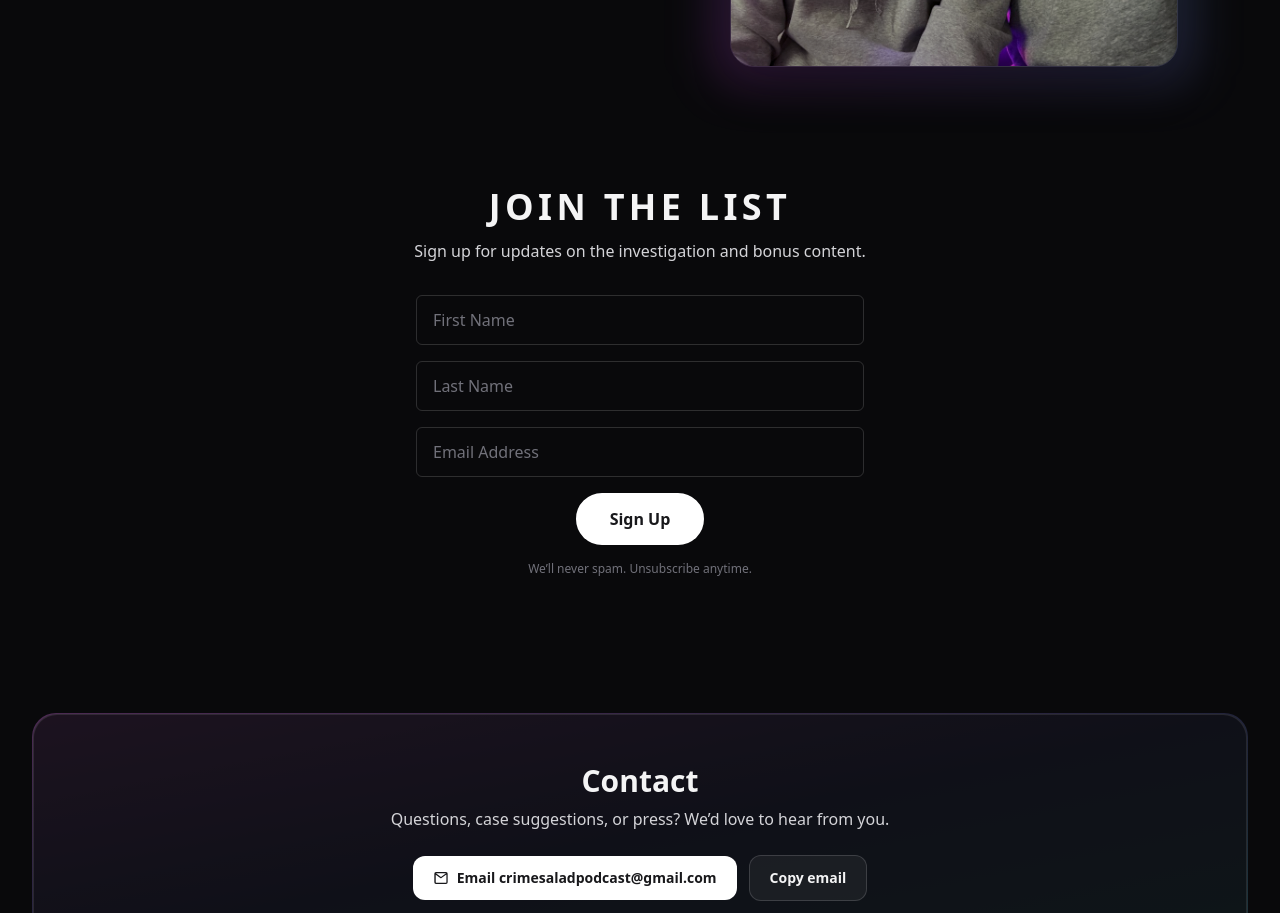
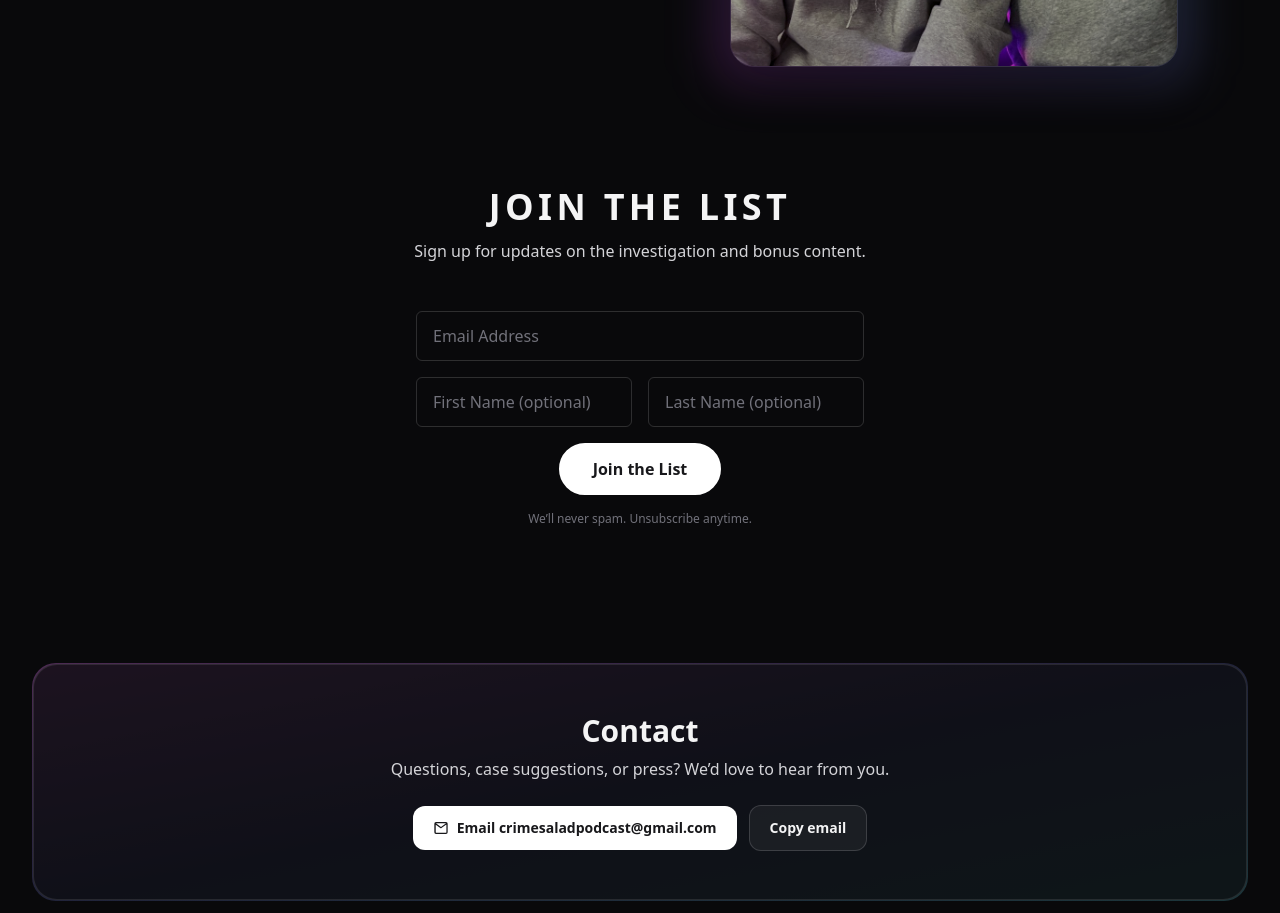
Before and after one commit to rickyplum/crime-salad-landing, a React (Create React App) app: page / in a window 1280 px wide. Shown: the part 1240-2153 px from the top of the page. Built offline with nearby package versions, Linux system fonts and the light colour scheme.

Commit message:
feat: update copy / Mailchimp form

```diff
--- a/src/App.js
+++ b/src/App.js
@@ -1,7 +1,6 @@
-import React, { useState } from "react";
+import React from "react";
 
 // Crime Salad — Clean, Fancy + Spotify Embed + Press Marquee + Flickering Art (CRA + Tailwind)
-// Paste this whole file into src/App.js
 
 const LINKS = {
   APPLE: "https://podcasts.apple.com/us/podcast/crime-salad/id1457141569",
@@ -15,11 +14,11 @@ const LINKS = {
 
 // Inline image data URI. Leave empty to use /hosts-banner.jpg from public/
 const HOSTS_BANNER = "";
-const HOSTS_PUBLIC = `${process.env.PUBLIC_URL || ''}/hosts-banner.jpg`;
-const HOSTS_PUBLIC_ALT = `${process.env.PUBLIC_URL || ''}/hosts.jpg`;
-
+const HOSTS_PUBLIC = `${process.env.PUBLIC_URL || ""}/hosts-banner.jpg`;
+const HOSTS_PUBLIC_ALT = `${process.env.PUBLIC_URL || ""}/hosts.jpg`;
 
 const CONTACT_EMAIL = "crimesaladpodcast@gmail.com";
+
 function SpotifyPlayer({ showId, episodeId }) {
   const src = `https://open.spotify.com/embed/${episodeId ? `episode/${episodeId}` : `show/${showId}`}?utm_source=generator&theme=0`;
   return (
@@ -37,38 +36,6 @@ function SpotifyPlayer({ showId, episodeId }) {
 }
 
 export default function App() {
-  const [firstName, setFirstName] = useState('');
-  const [lastName, setLastName]   = useState('');
-  const [email, setEmail]         = useState('');
-  const [loading, setLoading]     = useState(false);
-  const [message, setMessage]     = useState(null);
-
-  async function handleJoin(e) {
-    e.preventDefault();
-    if (!email || !/@/.test(email)) {
-      setMessage({ type: 'error', text: 'Please enter a valid email.' });
-      return;
-    }
-    setLoading(true);
-    setMessage(null);
-
-    try {
-      const subject = 'Join the List signup';
-      const body = `Please add me to the list. Name: ${firstName} ${lastName} Email: ${email}`;
-      const mailto = `mailto:${CONTACT_EMAIL}?subject=${encodeURIComponent(subject)}&body=${encodeURIComponent(body)}`;
-
-      // Trigger the user's email client
-      window.location.href = mailto;
-
-      setMessage({ type: 'success', text: 'Opening your email app… if nothing opens, email us directly at ' + CONTACT_EMAIL + '.' });
-      setFirstName(''); setLastName(''); setEmail('');
-    } catch (err) {
-      setMessage({ type: 'error', text: 'Could not open your mail app. Please email us directly at ' + CONTACT_EMAIL + '.' });
-    } finally {
-      setLoading(false);
-    }
-  }
-
   return (
     <div className="min-h-screen bg-zinc-950 text-zinc-100 selection:bg-fuchsia-400/30">
       {/* ===== Background Orbs / Glow ===== */}
@@ -88,7 +55,6 @@ export default function App() {
 
           {/* Center: Nav */}
           <nav className="hidden md:flex justify-center items-center gap-8 text-sm text-zinc-300">
-            {/* Removed Listen */}
             <a href="#join-the-list" className="hover:text-white">Join the List</a>
             <a href={"mailto:" + CONTACT_EMAIL} className="hover:text-white">Contact</a>
           </nav>
@@ -113,7 +79,7 @@ export default function App() {
         </div>
       </header>
 
-      {/* ===== Global styles for flicker/glint + hero line fade ===== */}
+      {/* ===== Global styles ===== */}
       <style>{`
         @keyframes flicker {
           0%{opacity:.9;filter:brightness(1.05)}2%{opacity:.15;filter:brightness(.9)}
@@ -144,9 +110,9 @@ export default function App() {
           <div>
             <p className="text-xs uppercase tracking-[0.22em] text-zinc-400">True Crime Podcast</p>
             <h1 className="mt-3 text-4xl sm:text-5xl md:text-6xl font-extrabold leading-[1.1]">
-              <span className="bg-gradient-to-r from-fuchsia-300 via-violet-200 to-cyan-200 bg-clip-text text-transparent block fade-line mb-1.5 sm:mb-2 last:mb-0" style={{animationDelay:'0s'}}>Bite sized.</span>
-              <span className="bg-gradient-to-r from-fuchsia-300 via-violet-200 to-cyan-200 bg-clip-text text-transparent block fade-line mb-1.5 sm:mb-2 last:mb-0" style={{animationDelay:'.12s'}}>True Crime.</span>
-              <span className="bg-gradient-to-r from-fuchsia-300 via-violet-200 to-cyan-200 bg-clip-text text-transparent block fade-line mb-1.5 sm:mb-2 last:mb-0" style={{animationDelay:'.24s'}}>Weekly.</span>
+              <span className="bg-gradient-to-r from-fuchsia-300 via-violet-200 to-cyan-200 bg-clip-text text-transparent block fade-line mb-1.5 sm:mb-2 last:mb-0" style={{ animationDelay: "0s" }}>Bite sized.</span>
+              <span className="bg-gradient-to-r from-fuchsia-300 via-violet-200 to-cyan-200 bg-clip-text text-transparent block fade-line mb-1.5 sm:mb-2 last:mb-0" style={{ animationDelay: ".12s" }}>True Crime.</span>
+              <span className="bg-gradient-to-r from-fuchsia-300 via-violet-200 to-cyan-200 bg-clip-text text-transparent block fade-line mb-1.5 sm:mb-2 last:mb-0" style={{ animationDelay: ".24s" }}>Weekly.</span>
             </h1>
             <p className="mt-4 text-lg text-zinc-300 max-w-xl">
               Real cases told with empathy and rigor — hosted by Ashley and Ricky.
@@ -154,10 +120,7 @@ export default function App() {
 
             {/* Listen CTAs */}
             <div id="listen" className="mt-7 flex flex-wrap gap-3">
-              <a
-                className="group inline-flex items-center gap-2 rounded-xl bg-white text-zinc-900 px-4 py-2 font-medium shadow hover:bg-zinc-200 focus:outline-none focus:ring-2 focus:ring-white/30"
-                href={LINKS?.SPOTIFY ?? "#"}
-              >
+              <a className="group inline-flex items-center gap-2 rounded-xl bg-white text-zinc-900 px-4 py-2 font-medium shadow hover:bg-zinc-200 focus:outline-none focus:ring-2 focus:ring-white/30" href={LINKS?.SPOTIFY ?? "#"}>
                 <svg viewBox="0 0 24 24" className="h-4 w-4" fill="currentColor"><path d="M12 1.5A10.5 10.5 0 1 0 22.5 12 10.512 10.512 0 0 0 12 1.5Zm4.58 15.16a.75.75 0 0 1-1.04.22 9.7 9.7 0 0 0-7.58-.9.75.75 0 0 1-.42-1.44 11.2 11.2 0 0 1 8.76 1.02.75.75 0 0 1 .28 1.1Zm1.4-3.07a.94.94 0 0 1-1.3.32 11.86 11.86 0 0 0-9.36-1.25.93.93 0 0 1-.46-1.81 13.73 13.73 0 0 1 10.86 1.45.93.93 0 0 1 .26 1.29Zm.14-3a1.11 1.11 0 0 1-1.55.39 14.86 14.86 0 0 0-11.73-1.5 1.11 1.11 0 0 1-.65-2.12 17.06 17.06 0 0 1 13.45 1.72 1.12 1.12 0 0 1 .48 1.51Z"/></svg>
                 Listen on Spotify
               </a>
@@ -188,7 +151,7 @@ export default function App() {
                   <rect x="3" y="3" width="4" height="18" rx="1.2" />
                   <circle cx="16" cy="10" r="6" />
                 </svg>
-                Ad‑Free on Patreon
+                Ad-Free on Patreon
               </a>
             </div>
 
@@ -208,7 +171,7 @@ export default function App() {
             </div>
           </div>
 
-          {/* Artwork Card with Flicker/Glint */}
+          {/* Artwork Card */}
           <div>
             <div className="relative mx-auto w-full max-w-md">
               <div className="absolute -inset-6 rounded-[2rem] bg-gradient-to-br from-fuchsia-400/20 via-indigo-400/20 to-cyan-300/20 blur-2xl" />
@@ -219,7 +182,6 @@ export default function App() {
                     alt="Crime Salad Artwork"
                     className="h-full w-full object-cover object-center"
                   />
-                  {/* Flicker overlay */}
                   <div
                     className="pointer-events-none absolute inset-0 rounded-xl cs-flicker"
                     style={{
@@ -229,7 +191,6 @@ export default function App() {
                       opacity: 0.9,
                     }}
                   />
-                  {/* Moving glint */}
                   <div className="pointer-events-none absolute -inset-6 overflow-hidden">
                     <div
                       className="cs-glint absolute top-0 left-0 h-[200%] w-[35%]"
@@ -276,13 +237,16 @@ export default function App() {
                   style={{ filter: "contrast(1.08) saturate(1.1)" }}
                   onError={(e) => {
                     const el = e.currentTarget;
-                    if (!el.dataset.fallbackTried) { el.dataset.fallbackTried = '1'; el.src = HOSTS_PUBLIC_ALT; return; }
-                    el.onerror = null; el.src = "https://images.unsplash.com/photo-1516321318423-f06f85e504b3?q=80&w=1600&auto=format&fit=crop";
+                    if (!el.dataset.fallbackTried) {
+                      el.dataset.fallbackTried = "1";
+                      el.src = HOSTS_PUBLIC_ALT;
+                      return;
+                    }
+                    el.onerror = null;
+                    el.src = "https://images.unsplash.com/photo-1516321318423-f06f85e504b3?q=80&w=1600&auto=format&fit=crop";
                   }}
                 />
-                {/* Edge glow (keeps subjects crisp) */}
                 <div className="edge-fringe absolute inset-0 rounded-3xl" />
-                {/* Subtle scanlines */}
                 <div className="scanlines absolute inset-0" />
                 <div className="absolute inset-0 bg-gradient-to-tr from-fuchsia-500/20 via-indigo-500/15 to-cyan-400/20 mix-blend-soft-light" />
                 <div className="pointer-events-none absolute inset-0 shadow-[inset_0_-120px_200px_rgba(0,0,0,0.45)]" />
@@ -290,25 +254,67 @@ export default function App() {
             </div>
           </div>
         </div>
-      </section><section id="join-the-list" className="mx-auto max-w-7xl px-4 sm:px-6 lg:px-8 pb-20">
+      </section>
+
+      {/* ===== Join the List (Mailchimp) ===== */}
+      <section id="join-the-list" className="mx-auto max-w-7xl px-4 sm:px-6 lg:px-8 pb-20">
         <div className="mx-auto max-w-3xl text-center py-10 md:py-14">
           <h3 className="text-3xl md:text-4xl font-extrabold tracking-[0.12em] uppercase">Join the List</h3>
           <p className="mt-3 text-zinc-300">Sign up for updates on the investigation and bonus content.</p>
 
-          <form className="mt-8 space-y-4 max-w-md mx-auto" onSubmit={handleJoin}>
-            <input type="text" placeholder="First Name" className="w-full rounded-md border border-white/15 bg-transparent px-4 py-3 text-base placeholder:text-zinc-500 focus:outline-none focus:ring-2 focus:ring-white/20" value={firstName} onChange={(e)=>setFirstName(e.target.value)} />
-            <input type="text" placeholder="Last Name" className="w-full rounded-md border border-white/15 bg-transparent px-4 py-3 text-base placeholder:text-zinc-500 focus:outline-none focus:ring-2 focus:ring-white/20" value={lastName} onChange={(e)=>setLastName(e.target.value)} />
-            <input type="email" placeholder="Email Address" className="w-full rounded-md border border-white/15 bg-transparent px-4 py-3 text-base placeholder:text-zinc-500 focus:outline-none focus:ring-2 focus:ring-white/20" value={email} onChange={(e)=>setEmail(e.target.value)} required />
-            <button type="submit" disabled={loading} className="mx-auto inline-flex items-center justify-center rounded-full border-2 border-white bg-white px-8 py-3 font-semibold text-zinc-900 hover:bg-zinc-100 focus:outline-none focus:ring-2 focus:ring-white/30 disabled:opacity-60 disabled:cursor-not-allowed">{loading ? 'Joining…' : 'Sign Up'}</button>
-            {message && (
-              <p className={`text-sm ${message.type==='success' ? 'text-emerald-400' : 'text-rose-400'}`}>{message.text}</p>
-            )}
+          <form
+            action="https://crimesaladpodcast.us1.list-manage.com/subscribe/post?u=cc67224c1a30078239b64e0d3&id=466ab65f6a&f_id=00c2c3e1f0"
+            method="post"
+            target="_blank"
+            noValidate
+            className="mt-8 space-y-4 max-w-md mx-auto"
+          >
+            <label htmlFor="mce-EMAIL" className="sr-only">Email Address</label>
+            <input
+              type="email"
+              name="EMAIL"
+              id="mce-EMAIL"
+              required
+              placeholder="Email Address"
+              className="w-full rounded-md border border-white/15 bg-transparent px-4 py-3 text-base placeholder:text-zinc-500 focus:outline-none focus:ring-2 focus:ring-white/20"
+            />
+
+            <div className="grid grid-cols-1 sm:grid-cols-2 gap-4">
+              <input
+                type="text"
+                name="FNAME"
+                id="mce-FNAME"
+                placeholder="First Name (optional)"
+                className="w-full rounded-md border border-white/15 bg-transparent px-4 py-3 text-base placeholder:text-zinc-500 focus:outline-none focus:ring-2 focus:ring-white/20"
+              />
+              <input
+                type="text"
+                name="LNAME"
+                id="mce-LNAME"
+                placeholder="Last Name (optional)"
+                className="w-full rounded-md border border-white/15 bg-transparent px-4 py-3 text-base placeholder:text-zinc-500 focus:outline-none focus:ring-2 focus:ring-white/20"
+              />
+            </div>
+
+            {/* Honeypot */}
+            <div style={{ position: "absolute", left: "-5000px" }} aria-hidden="true">
+              <input type="text" name="b_cc67224c1a30078239b64e0d3_466ab65f6a" tabIndex={-1} defaultValue="" />
+            </div>
+
+            <button
+              type="submit"
+              name="subscribe"
+              id="mc-embedded-subscribe"
+              className="mx-auto inline-flex items-center justify-center rounded-full border-2 border-white bg-white px-8 py-3 font-semibold text-zinc-900 hover:bg-zinc-100 focus:outline-none focus:ring-2 focus:ring-white/30"
+            >
+              Join the List
+            </button>
+
             <p className="text-xs text-zinc-500">We’ll never spam. Unsubscribe anytime.</p>
           </form>
         </div>
       </section>
 
-      {/* ===== Footer ===== */}
       {/* ===== Contact ===== */}
       <section id="contact" className="mx-auto max-w-7xl px-4 sm:px-6 lg:px-8 pb-20">
         <div className="p-[1px] rounded-3xl bg-gradient-to-br from-fuchsia-400/30 via-indigo-400/20 to-cyan-300/20">
@@ -320,7 +326,11 @@ export default function App() {
                 <svg viewBox="0 0 24 24" className="h-4 w-4" fill="currentColor" aria-hidden="true"><path d="M2 5.5A2.5 2.5 0 0 1 4.5 3h15A2.5 2.5 0 0 1 22 5.5v13a2.5 2.5 0 0 1-2.5 2.5h-15A2.5 2.5 0 0 1 2 18.5v-13Zm2.4-.5 7.6 5.4L19.6 5H4.4Zm15.1 2.2-6.8 4.9a1.5 1.5 0 0 1-1.8 0L4.1 7.2V18.5c0 .28.22.5.5.5h15a.5.5 0 0 0 .5-.5V7.2Z"/></svg>
                 Email {CONTACT_EMAIL}
               </a>
-              <button type="button" onClick={() => navigator.clipboard && navigator.clipboard.writeText(CONTACT_EMAIL)} className="inline-flex items-center gap-2 rounded-xl border border-white/15 bg-white/5 px-5 py-3 text-sm font-semibold hover:bg-white/10 focus:outline-none focus:ring-2 focus:ring-white/20">
+              <button
+                type="button"
+                onClick={() => navigator.clipboard && navigator.clipboard.writeText(CONTACT_EMAIL)}
+                className="inline-flex items-center gap-2 rounded-xl border border-white/15 bg-white/5 px-5 py-3 text-sm font-semibold hover:bg-white/10 focus:outline-none focus:ring-2 focus:ring-white/20"
+              >
                 Copy email
               </button>
             </div>
@@ -328,6 +338,7 @@ export default function App() {
         </div>
       </section>
 
+      {/* ===== Footer ===== */}
       <footer className="border-t border-white/10">
         <div className="mx-auto max-w-7xl px-4 sm:px-6 lg:px-8 py-12 grid md:grid-cols-4 gap-10 text-sm">
           <div className="md:col-span-2">
--- a/src/index.css
+++ b/src/index.css
@@ -545,6 +545,18 @@ video {
   display: none;
 }
 
+.sr-only {
+  position: absolute;
+  width: 1px;
+  height: 1px;
+  padding: 0;
+  margin: -1px;
+  overflow: hidden;
+  clip: rect(0, 0, 0, 0);
+  white-space: nowrap;
+  border-width: 0;
+}
+
 .pointer-events-none {
   pointer-events: none;
 }
@@ -774,6 +786,10 @@ video {
 
 .grid-cols-3 {
   grid-template-columns: repeat(3, minmax(0, 1fr));
+}
+
+.grid-cols-1 {
+  grid-template-columns: repeat(1, minmax(0, 1fr));
 }
 
 .flex-col {
@@ -1364,6 +1380,10 @@ video {
     grid-template-columns: repeat(4, minmax(0, 1fr));
   }
 
+  .sm\:grid-cols-2 {
+    grid-template-columns: repeat(2, minmax(0, 1fr));
+  }
+
   .sm\:flex-row {
     flex-direction: row;
   }
```
